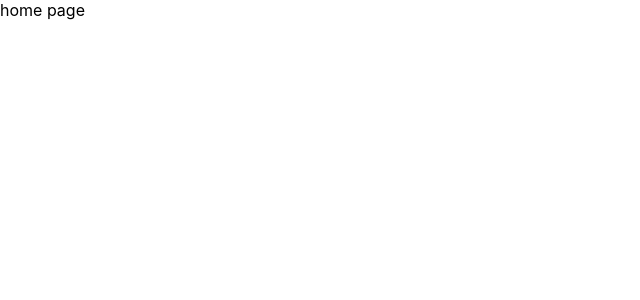
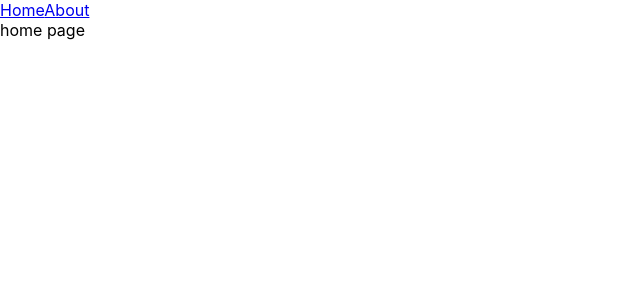
Before and after one commit to Panyue-genkiyo/react-router-v6-learning, a React (Create React App) app: page / in a window 1280 px wide. Shown: the top 300 px of the page, without its empty margins (0-640 px from the left). Built offline with nearby package versions, Linux system fonts and the light colour scheme.

Commit message:
导入NavBar组件

```diff
--- a/src/App.js
+++ b/src/App.js
@@ -2,14 +2,18 @@ import React from 'react';
 import { Routes, Route } from "react-router-dom";
 import Home from './components/Home';
 import About from './components/About';
+import NavBar from "./components/NavBar";
 
 //app组件主要配置路由
 const App = () => {
     return (
-       <Routes>
-           <Route path='/' element={<Home/>}/>
-           <Route path='/about' element={<About/>}/>
-       </Routes>
+        <>
+            <NavBar/>
+            <Routes>
+                <Route path='/' element={<Home/>}/>
+                <Route path='about' element={<About/>}/>
+            </Routes>
+        </>
     );
 };
 
```
